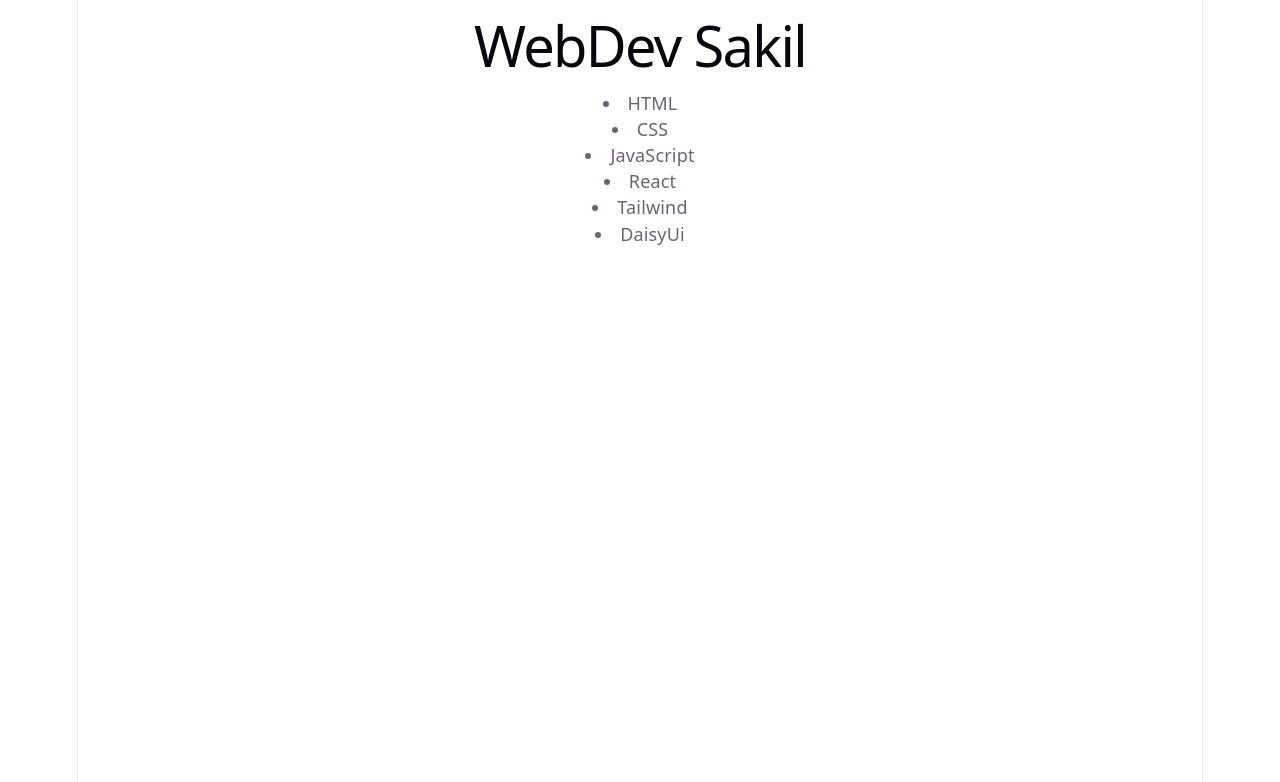
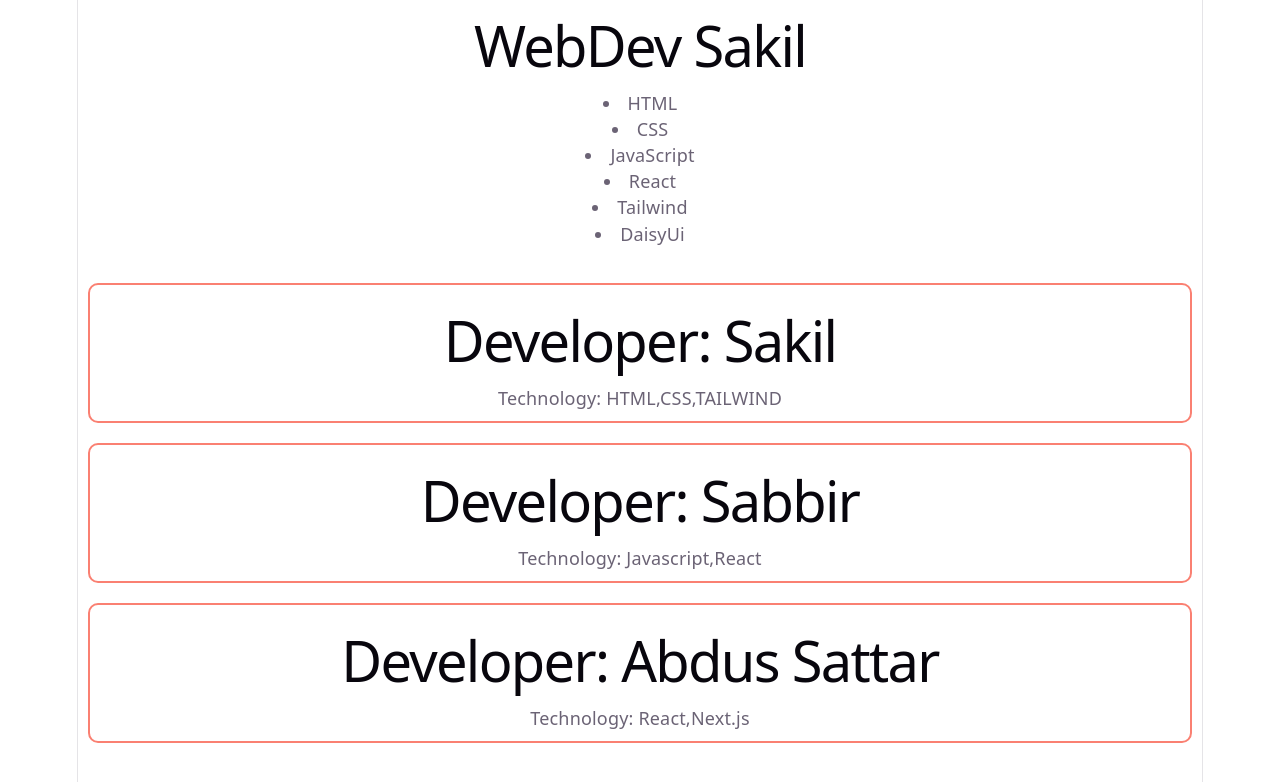
Before and after one commit to abdussattarsakil/first-react-project, a React (Vite) app: page / in a window 1280 px wide. Shown: the top 782 px of the page. Built offline with nearby package versions, Linux system fonts and the light colour scheme.

Commit message:
learn jsx

```diff
--- a/src/App.css
+++ b/src/App.css
@@ -182,3 +182,10 @@
     border-right-color: var(--border);
   }
 }
+
+.stack{
+  padding: 10px;
+  margin: 10px;
+  border-radius:10px ;
+  border: solid 2px salmon;
+}
--- a/src/App.jsx
+++ b/src/App.jsx
@@ -5,8 +5,11 @@
   return (
     <>
       <Person></Person>
-
       <Stack></Stack>
+      <br />
+      <Developer name="Sakil" tech="HTML,CSS,TAILWIND" ></Developer>
+      <Developer name="Sabbir" tech="Javascript,React" ></Developer>
+      <Developer name="Abdus Sattar" tech="React,Next.js" ></Developer>
     </>
   )
 }
@@ -17,17 +20,26 @@
   )
 }
 
+function Stack() {
+  return (
+    <div>
+      <li>HTML</li>
+      <li>CSS</li>
+      <li>JavaScript</li>
+      <li>React</li>
+      <li>Tailwind</li>
+      <li>DaisyUi</li>
+    </div>
 
-function Stack(){
+  )
+}
+
+function Developer(props){
   return(
-    <>
-    <li>HTML</li>
-    <li>CSS</li>
-    <li>JavaScript</li>
-    <li>React</li>
-    <li>Tailwind</li>
-    <li>DaisyUi</li>
-    </>
+    <div className='stack'>
+      <h1>Developer: {props.name}</h1>
+      <p>Technology: {props.tech}</p>
+    </div>
   )
 }
 
```
